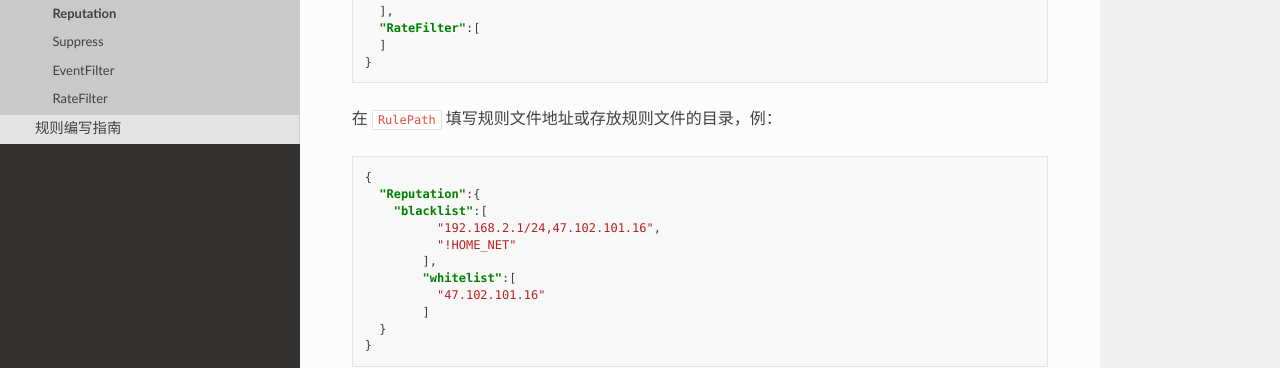
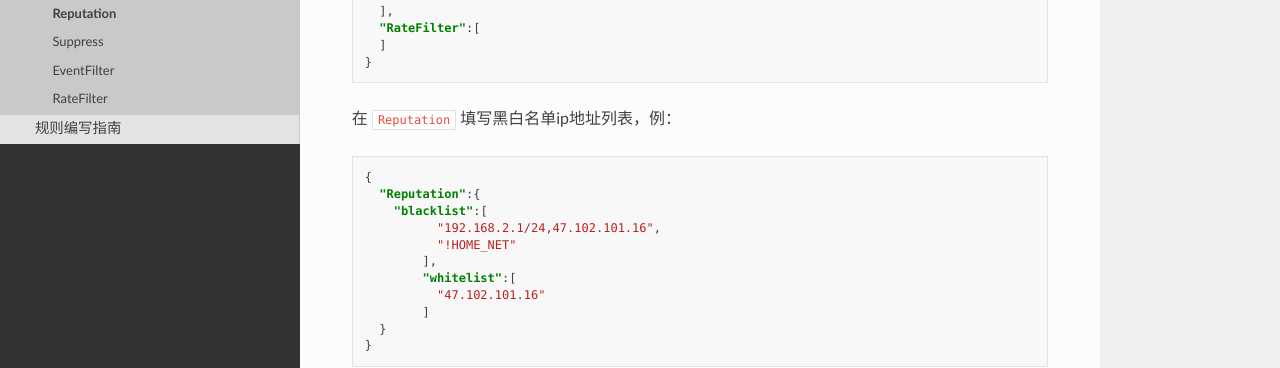
Before and after one commit to Neon-C23/SIFLOW-DOC, a Sphinx documentation site: the page built from source/ids/conf/reputation.rst, in a window 1280 px wide and 1236 px high. Shown: the part 477-845 px from the top of the window. Built offline with Sphinx 7.4.7 and the Read the Docs theme 2.0.0, drawn with Linux system fonts in a browser that asks for light colours.

Commit message:
Update reputation.rst

```diff
--- a/source/ids/conf/reputation.rst
+++ b/source/ids/conf/reputation.rst
@@ -26,7 +26,7 @@ Reputation
    ]
  }
 
-在 ``RulePath`` 填写规则文件地址或存放规则文件的目录，例：
+在 ``Reputation`` 填写黑白名单ip地址列表，例：
 
 .. code:: json
 
```
